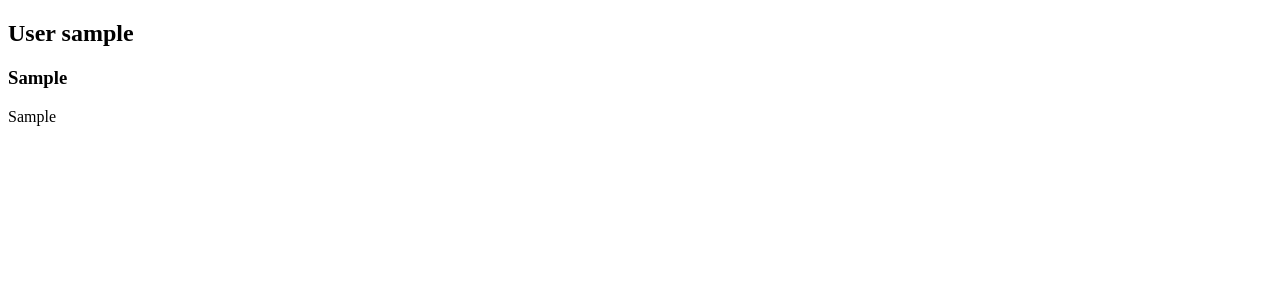
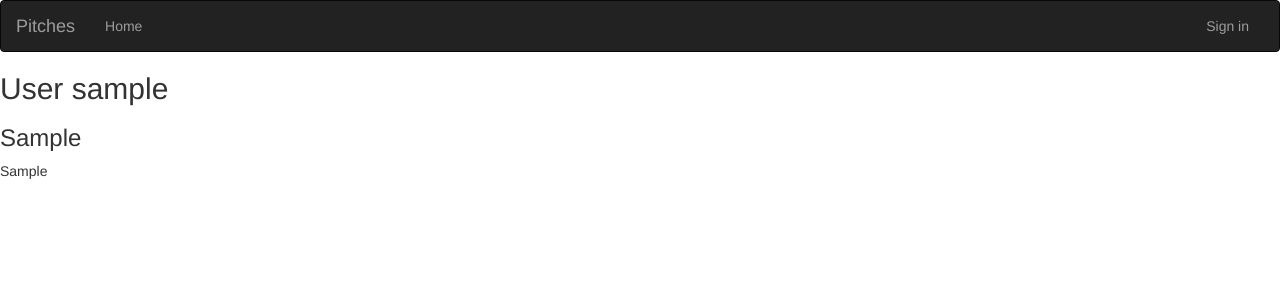
Before and after one commit to Pnshimiye/Self-Pitch, a Flask app: page /pitches in a window 1280 px wide. Shown: the top 300 px of the page. Run offline with Flask 2, Linux system fonts and the light colour scheme; tables that the repository leaves empty hold one stand-in row (values such as "Sample post"); some libraries are stand-ins or nearby versions.

Commit message:
add bootstrap to the main page

```diff
--- a/app/main/views.py
+++ b/app/main/views.py
@@ -15,10 +15,10 @@ from .forms import PitchForm
 def index():
     """ View root page function that returns index page
     """
-
+    all_pitches = Pitch.get_pitches()
 
     title = 'Home- Welcome'
-    return render_template('index.html', title = title)
+    return render_template('index.html', title = title, )
 
 # @main.route('/movies/<int:id>')
 # def movies(movie_id):
--- a/app/templates/index.html
+++ b/app/templates/index.html
@@ -1,5 +1,5 @@
 {% extends 'base.html'%}
-{% import 'macros.html' as macro%}
+<!-- {% import 'macros.html' as macro%} -->
 <!DOCTYPE html>
 <html>
     <head>
@@ -13,6 +13,7 @@
     </head>
 
     <body>
+        {%block content%}
         {% for pitch in all_pitches%}
 
             <h2>{{pitch.user}}</h2>
@@ -21,6 +22,7 @@
 
 
         {%endfor%}
+        {%endblock%}
 
 
 
--- a/app/templates/navbar.html
+++ b/app/templates/navbar.html
@@ -7,7 +7,7 @@
                   <span class="icon-bar"></span>
                   <span class="icon-bar"></span>
                 </button>
-                <a class="navbar-brand" href=".pitches">Pitches </a>
+                <a class="navbar-brand" href="pitches">Pitches </a>
             </div>
             <div class="navbar-collapse collapse">
                 <ul class="nav navbar-nav">
--- a/app/templates/pitches.html
+++ b/app/templates/pitches.html
@@ -1,3 +1,8 @@
+
+
+
+
+  {% extends 'base.html'%}
 <!DOCTYPE html>
 <html lang="en">
 <head>
@@ -7,6 +12,7 @@
   <title>Document</title>
 </head>
 <body>
+{%block content%}
   {% for pitch in all_pitches%}
 
     <h2>{{pitch.user}}</h2>
@@ -16,5 +22,8 @@
 
 
   {%endfor%}
+  {%endblock%}
+
+
 </body>
 </html>
```
